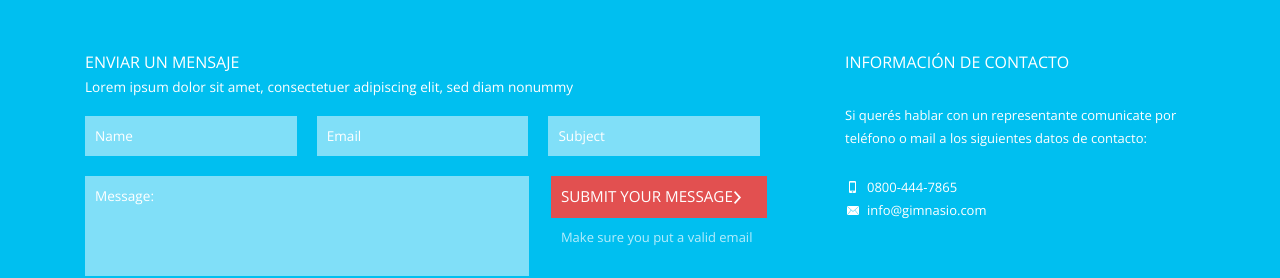
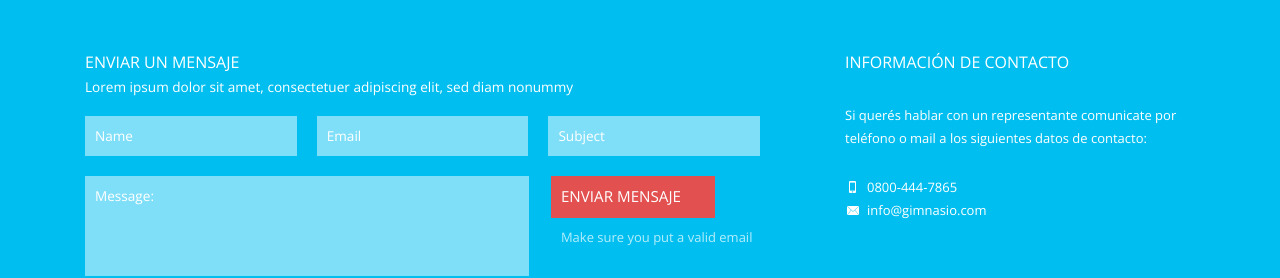
Before and after one commit to ezequiellingua1996/gym_isi_2021, a plain HTML site: page contact.html in a window 1280 px wide. Shown: the part 529-807 px from the top of the page. Drawn offline with nearby package versions, Linux system fonts and the light colour scheme.

Commit message:
Feature18US6 - Traducir el boton enviar mensaje

```diff
--- a/contact.html
+++ b/contact.html
@@ -88,7 +88,7 @@ License URL: http://creativecommons.org/licenses/by/3.0/
 	                   <textarea value="Message:" onfocus="this.value = '';" onblur="if (this.value == '') {this.value = 'Message';}">Message:</textarea>
 	                </div>
 	                <div class="form-submit1">
-			           <input name="submit" type="submit" id="submit" value="Submit Your Message"><br>
+			           <input name="submit" type="submit" id="submit" value="Enviar mensaje"><br>
 			           <p class="m_msg">Make sure you put a valid email</p>
 					</div>
 					<div class="clear"></div>
```
